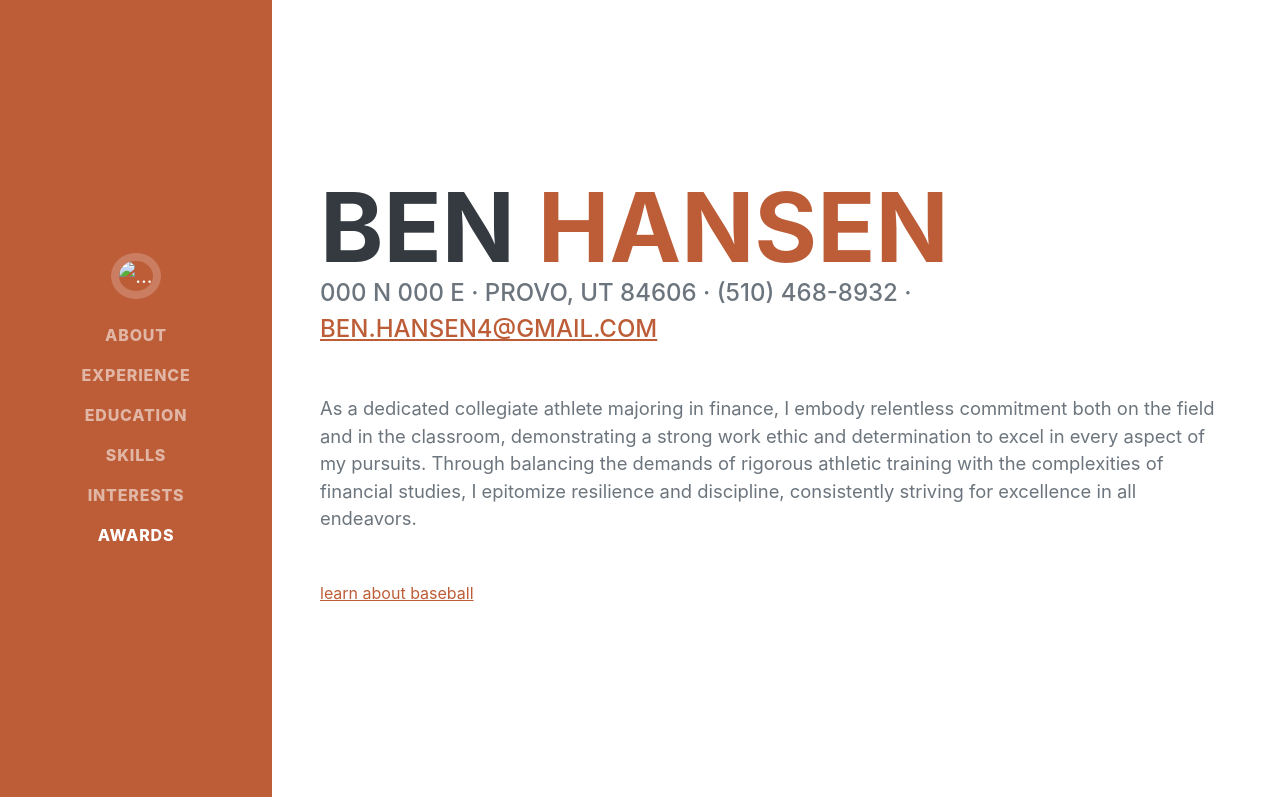
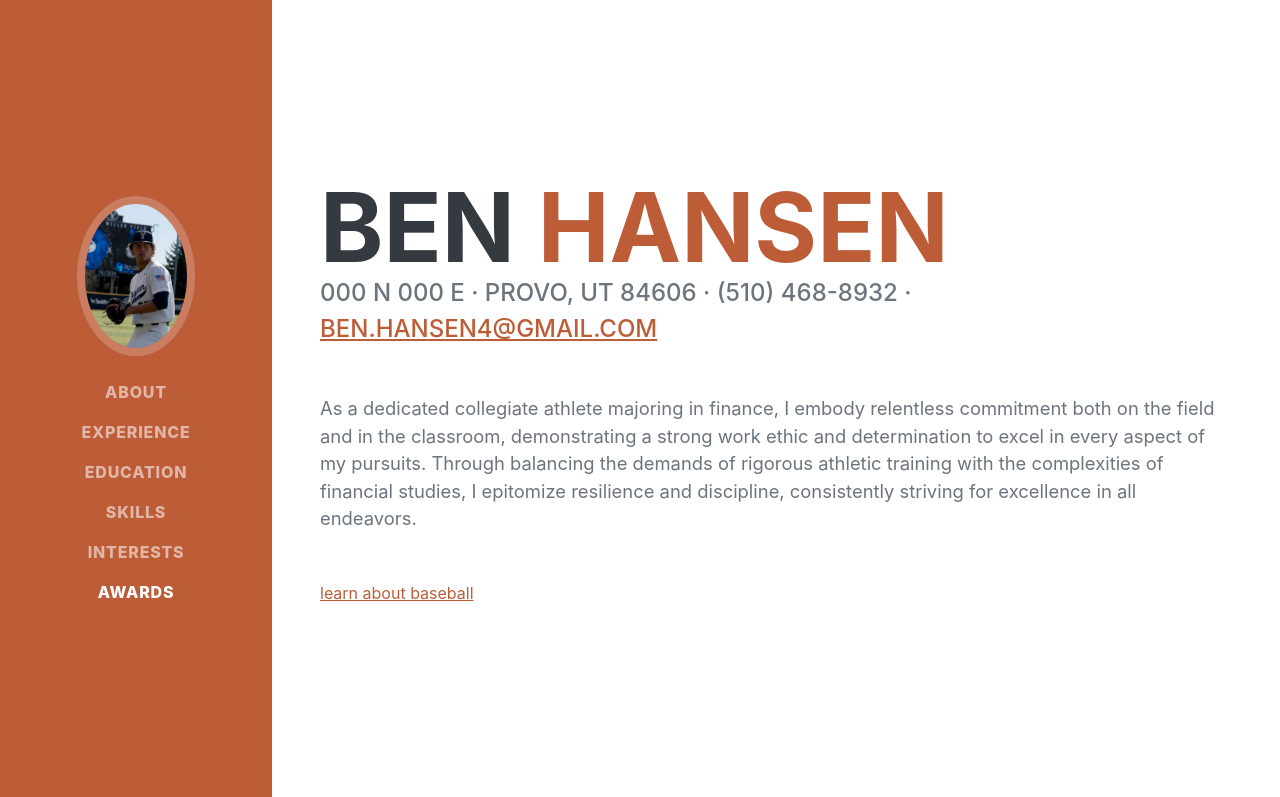
Before and after one commit to benhansen4/benhansen4.github.io, a plain HTML site: page index.html in a window 1280 px wide. Shown: the top 797 px of the page. Drawn offline with nearby package versions, Linux system fonts and the light colour scheme; files that its build step writes are made by us from their sources; files whose address does not match are found by name; a web font is replaced by a local one.

Commit message:
Update index.html

```diff
--- a/index.html
+++ b/index.html
@@ -13,14 +13,14 @@
         <link href="https://fonts.googleapis.com/css?family=Saira+Extra+Condensed:500,700" rel="stylesheet" type="text/css" />
         <link href="https://fonts.googleapis.com/css?family=Muli:400,400i,800,800i" rel="stylesheet" type="text/css" />
         <!-- Core theme CSS (includes Bootstrap)-->
-        <link href="css/styles.css" rel="stylesheet" />
+        <link href="styles.css" rel="stylesheet" />
     </head>
     <body id="page-top">
         <!-- Navigation-->
         <nav class="navbar navbar-expand-lg navbar-dark bg-primary fixed-top" id="sideNav">
             <a class="navbar-brand js-scroll-trigger" href="#page-top">
                 <span class="d-block d-lg-none">Ben Hansen</span>
-                <span class="d-none d-lg-block"><img class="img-fluid img-profile rounded-circle mx-auto mb-2" src="assets/img/IMG_9158.jpg" alt="..." /></span>
+                <span class="d-none d-lg-block"><img class="img-fluid img-profile rounded-circle mx-auto mb-2" src="IMG_9158.jpg" alt="..." /></span>
             </a>
             <button class="navbar-toggler" type="button" data-bs-toggle="collapse" data-bs-target="#navbarResponsive" aria-controls="navbarResponsive" aria-expanded="false" aria-label="Toggle navigation"><span class="navbar-toggler-icon"></span></button>
             <div class="collapse navbar-collapse" id="navbarResponsive">
```
